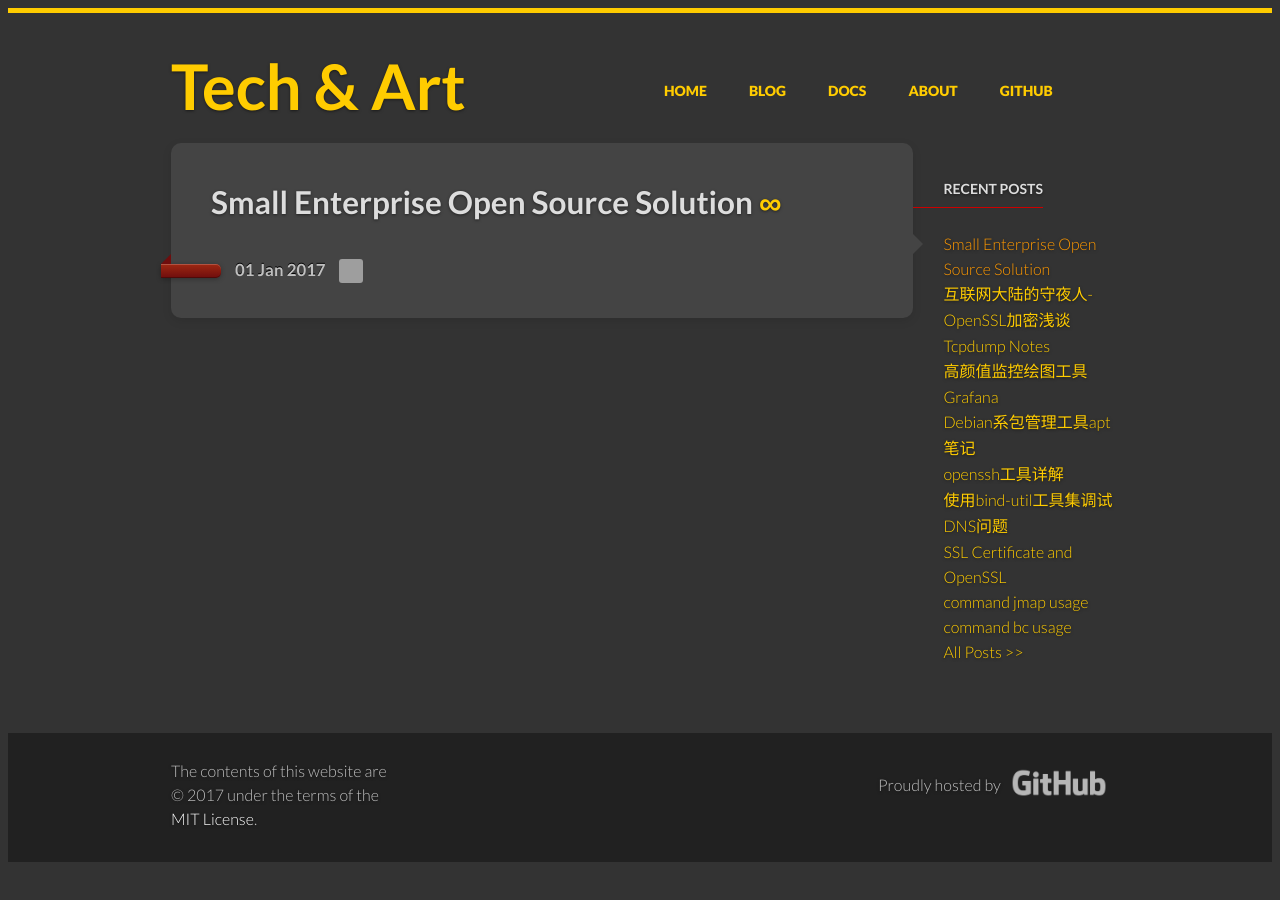
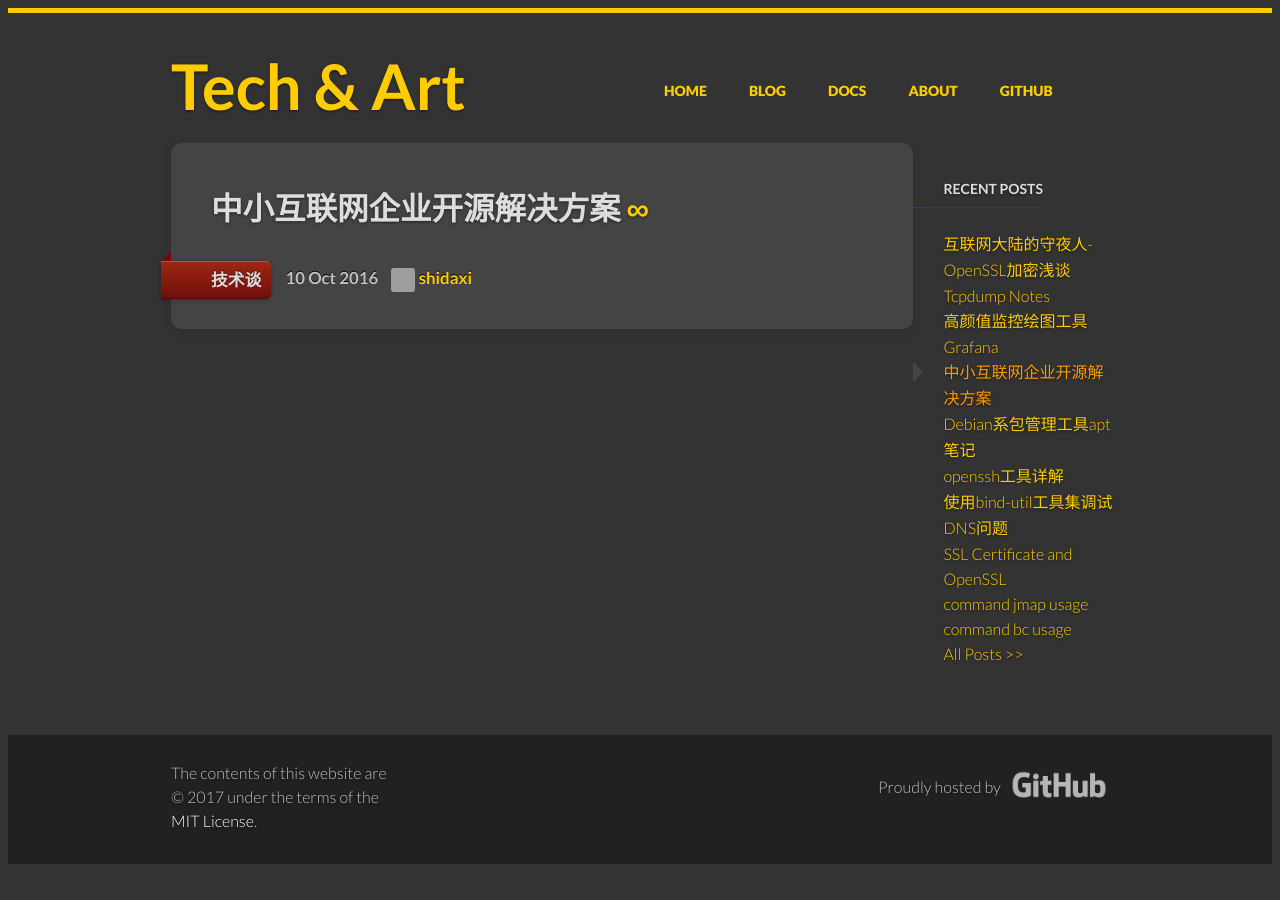
Before and after one commit to shidaxi/shidaxi.old, a Jekyll site: the page built from _posts/2017-01-01-small-enterprise-open-source-solution.md, in a window 1280 px wide. Built offline with Jekyll 4.4.1, drawn with Linux system fonts in a browser that asks for light colours; grey boxes are pictures that could not be loaded.

Commit message:
Updates _posts/2017-01-01-small-enterprise-open-source-solution.md
Auto commit by GitBook Editor

```diff
--- a/_posts/2017-01-01-small-enterprise-open-source-solution.md
+++ b/_posts/2017-01-01-small-enterprise-open-source-solution.md
@@ -0,0 +1,8 @@
+---
+title: 中小互联网企业开源解决方案
+date: '2016-10-10 10:01:18 -0800'
+author: shidaxi
+categories:
+  - 技术谈
+permalink: /posts/small-enterprise-open-source-solutions
+---
```
Also changed, not shown: _posts/2016-10-10-debian-apt-notes.md (+0 -6 lines).
